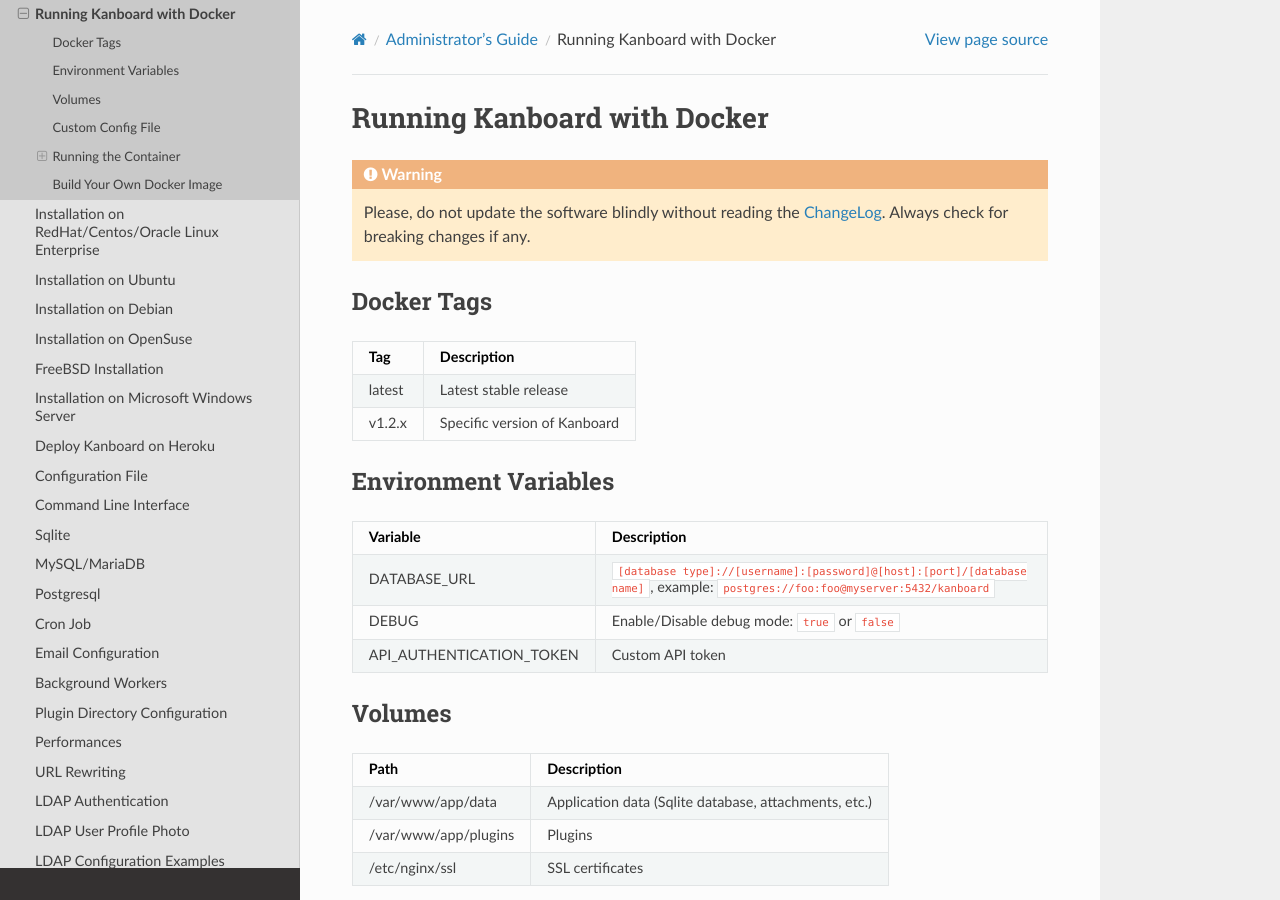
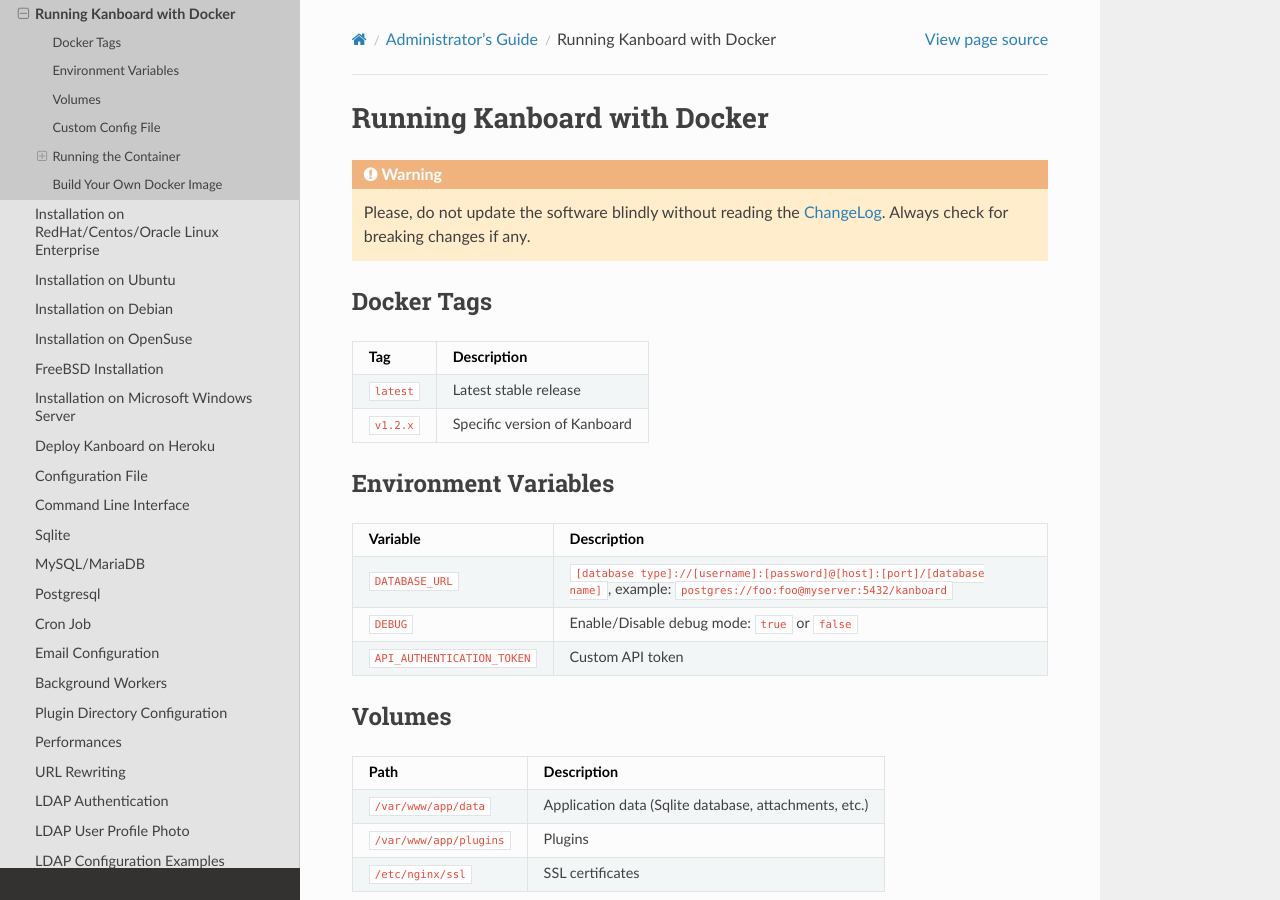
Before and after one commit to kanboard/documentation, a Sphinx documentation site: the page built from source/admin_guide/docker.rst, in a window 1280 px wide and 900 px high. Built offline with Sphinx 7.4.7 and the Read the Docs theme 2.0.0, drawn with Linux system fonts in a browser that asks for light colours.

Commit message:
Update documentation for v1.2.11

```diff
--- a/source/admin_guide/docker.rst
+++ b/source/admin_guide/docker.rst
@@ -11,24 +11,24 @@
 +--------------+-------------------------------------------------------+
 | Tag          | Description                                           |
 +==============+=======================================================+
-| latest       | Latest stable release                                 |
+| ``latest``   | Latest stable release                                 |
 +--------------+-------------------------------------------------------+
-| v1.2.x       | Specific version of Kanboard                          |
+| ``v1.2.x``   | Specific version of Kanboard                          |
 +--------------+-------------------------------------------------------+
 
 Environment Variables
 ---------------------
 
-+--------------------------+-----------------------------------------------------------------------------+
-| Variable                 | Description                                                                 |
-+==========================+=============================================================================+
-| DATABASE\_URL            | ``[database type]://[username]:[password]@[host]:[port]/[database name]``,  |
-|                          | example: ``postgres://foo:foo@myserver:5432/kanboard``                      |
-+--------------------------+-----------------------------------------------------------------------------+
-| DEBUG                    | Enable/Disable debug mode: ``true`` or ``false``                            |
-+--------------------------+-----------------------------------------------------------------------------+
-| API_AUTHENTICATION_TOKEN | Custom API token                                                            |
-+--------------------------+-----------------------------------------------------------------------------+
++------------------------------+-----------------------------------------------------------------------------+
+| Variable                     | Description                                                                 |
++==============================+=============================================================================+
+| ``DATABASE_URL``             | ``[database type]://[username]:[password]@[host]:[port]/[database name]``,  |
+|                              | example: ``postgres://foo:foo@myserver:5432/kanboard``                      |
++------------------------------+-----------------------------------------------------------------------------+
+| ``DEBUG``                    | Enable/Disable debug mode: ``true`` or ``false``                            |
++------------------------------+-----------------------------------------------------------------------------+
+| ``API_AUTHENTICATION_TOKEN`` | Custom API token                                                            |
++------------------------------+-----------------------------------------------------------------------------+
 
 Volumes
 -------
@@ -36,11 +36,11 @@
 +-------------------------+-------------------------------------------------------+
 | Path                    | Description                                           |
 +=========================+=======================================================+
-| /var/www/app/data       | Application data (Sqlite database, attachments, etc.) |
+| ``/var/www/app/data``   | Application data (Sqlite database, attachments, etc.) |
 +-------------------------+-------------------------------------------------------+
-| /var/www/app/plugins    | Plugins                                               |
+| ``/var/www/app/plugins``| Plugins                                               |
 +-------------------------+-------------------------------------------------------+
-| /etc/nginx/ssl          | SSL certificates                                      |
+| ``/etc/nginx/ssl``      | SSL certificates                                      |
 +-------------------------+-------------------------------------------------------+
 
 Custom Config File
--- a/source/admin_guide/requirements.rst
+++ b/source/admin_guide/requirements.rst
@@ -169,12 +169,12 @@
 +-----------------------------------+
 | Mozilla Firefox                   |
 +-----------------------------------+
-| Microsoft Internet Explorer >= 11 |
-+-----------------------------------+
 | Microsoft Edge                    |
 +-----------------------------------+
 
 .. note:: The recommended browsers are Mozilla Firefox or Google Chrome.
+
+.. warning:: Microsoft Internet Explorer is not supported since version 1.2.11
 
 Devices
 ~~~~~~~
--- a/source/user_guide/search.rst
+++ b/source/user_guide/search.rst
@@ -173,6 +173,7 @@
 number from another software.
 
 -  Find tasks with a reference: ``ref:1234`` or ``reference:TICKET-1234``
+-  Find tasks with no reference: ``reference:none``
 -  Wildcard search: ``ref:TICKET-*``
 
 Search by category
```
Also changed, not shown: source/admin_guide/cli.rst (+6 -1 lines).
